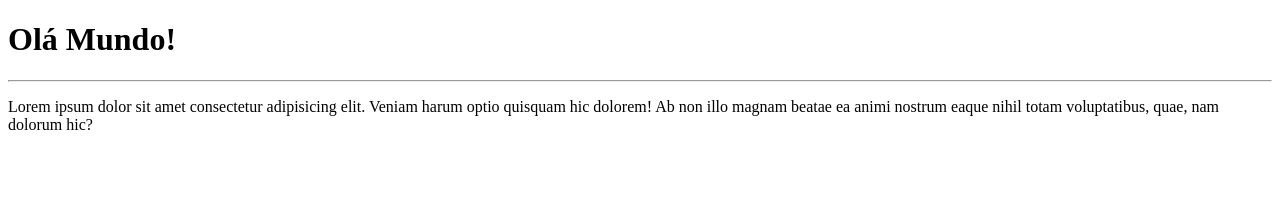
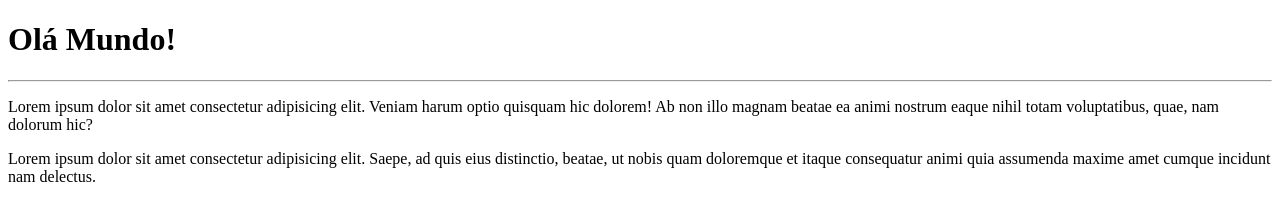
Before and after one commit to jmtsilva39/Ol-Mundo-, a plain HTML site: page Site Exemplo/index.html in a window 1280 px wide. Drawn offline with Linux system fonts and the light colour scheme.

Commit message:
Adicionei um paragrafo

```diff
--- a/Site Exemplo/index.html
+++ b/Site Exemplo/index.html
@@ -9,5 +9,7 @@
     <h1>Olá Mundo!</h1>
     <hr>
     <p>Lorem ipsum dolor sit amet consectetur adipisicing elit. Veniam harum optio quisquam hic dolorem! Ab non illo magnam beatae ea animi nostrum eaque nihil totam voluptatibus, quae, nam dolorum hic?</p>
+
+    <p>Lorem ipsum dolor sit amet consectetur adipisicing elit. Saepe, ad quis eius distinctio, beatae, ut nobis quam doloremque et itaque consequatur animi quia assumenda maxime amet cumque incidunt nam delectus.</p>
 </body>
 </html>
```
